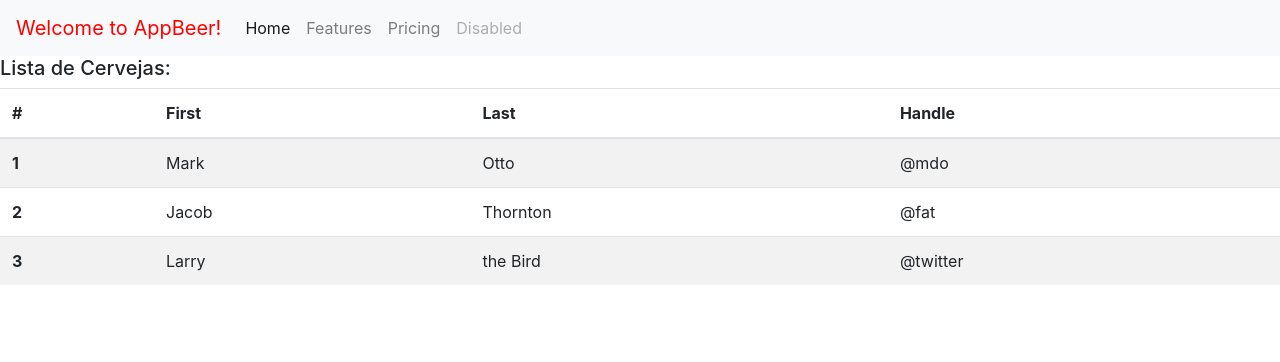
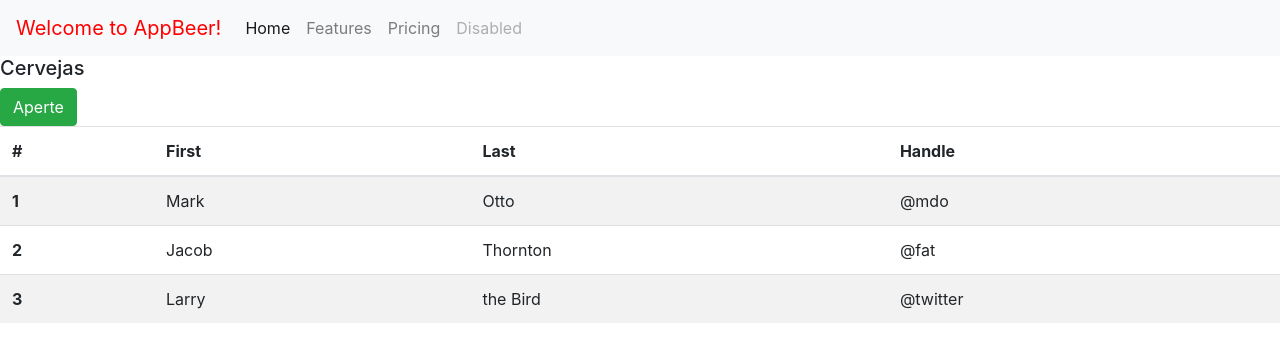
Before and after one commit to JulianaAugusta/app-beer, an Angular app: page / in a window 1280 px wide. Shown: the top 362 px of the page. Built offline with nearby package versions, Linux system fonts and the light colour scheme.

Commit message:
Criando um componente

```diff
--- a/src/app/lista-cerveja/lista-cerveja.component.html
+++ b/src/app/lista-cerveja/lista-cerveja.component.html
@@ -1,6 +1,8 @@
 <h5 id="titulo">
   {{ titulo }}
 </h5>
+<button type="text" class="btn btn-success" (click)="OnAlert('Jujuba')">Aperte</button>
+
 <table class="table table-striped">
   <thead>
     <tr>
--- a/src/app/lista-cerveja/lista-cerveja.component.ts
+++ b/src/app/lista-cerveja/lista-cerveja.component.ts
@@ -7,10 +7,16 @@ import { Component, OnInit } from '@angular/core';
 })
 export class ListaCervejaComponent implements OnInit
 {
-  titulo: string = 'Lista de Cervejas:'
-  constructor() { }
+  titulo: string = ''
 
-  ngOnInit() {
+  constructor() { }//só instacia
+
+  ngOnInit() {//instancia e faz
+    this.titulo = 'Cervejas'
   }
 
+  OnAlert(nome: string){
+    alert(nome)
+    this.titulo = nome
+  }
 }
```
